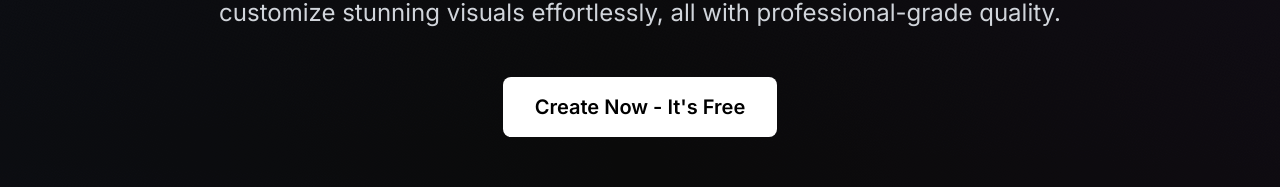
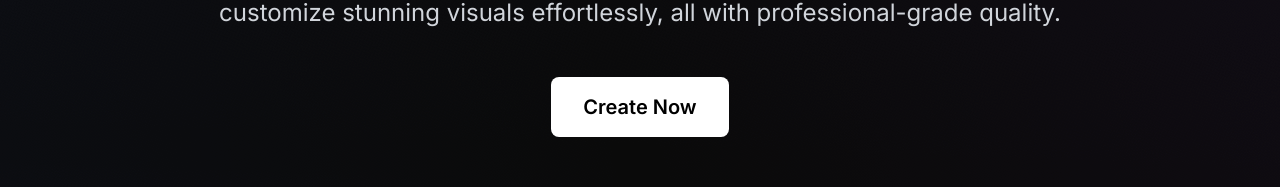
Before and after one commit to victordecarli/OverlayIA, a Next.js app: page / in a window 1280 px wide. Shown: the part 235-422 px from the top of the page. Built offline with nearby package versions, Linux system fonts and the light colour scheme.

Commit message:
enhancements

```diff
--- a/app/page.tsx
+++ b/app/page.tsx
@@ -57,7 +57,7 @@ export default function Home() {
                     Loading...
                   </>
                 ) : (
-                  "Create Now - It's Free"
+                  "Create Now"
                 )}
               </Link>
             </motion.div>
```
